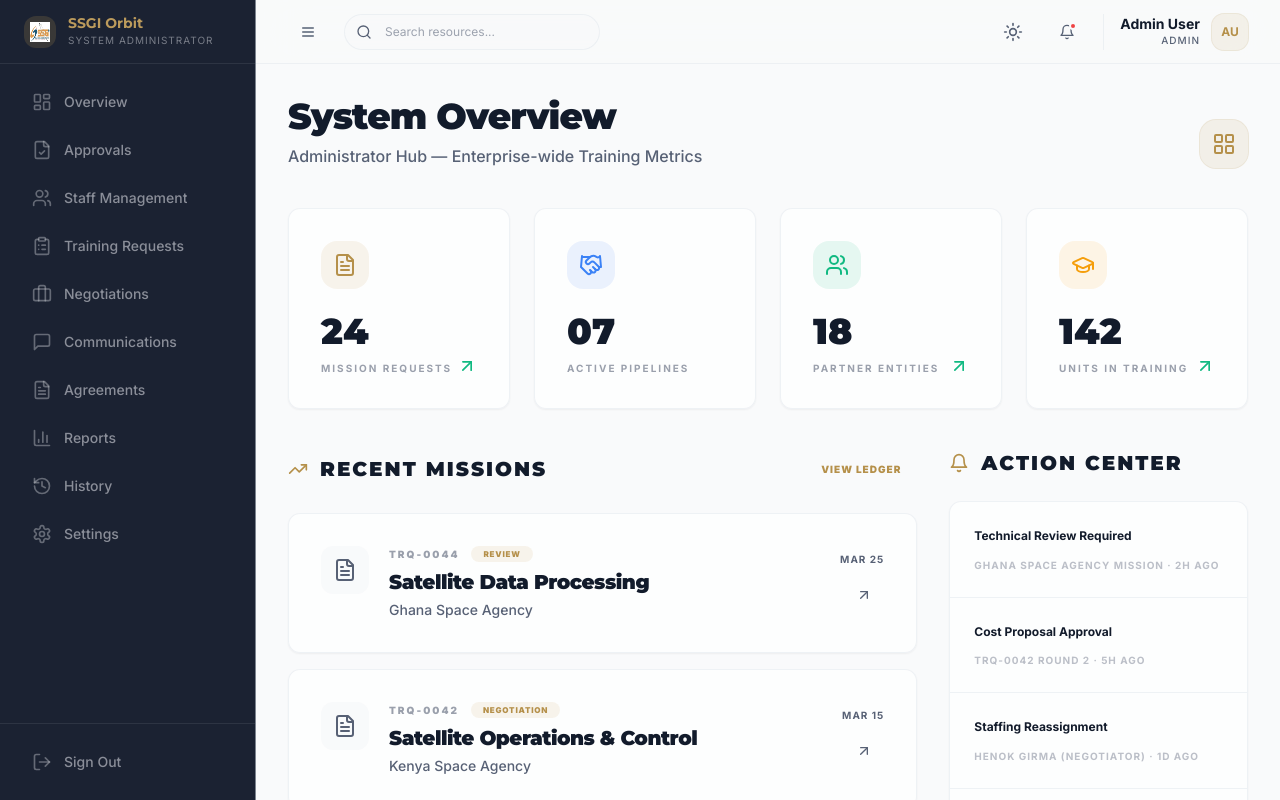
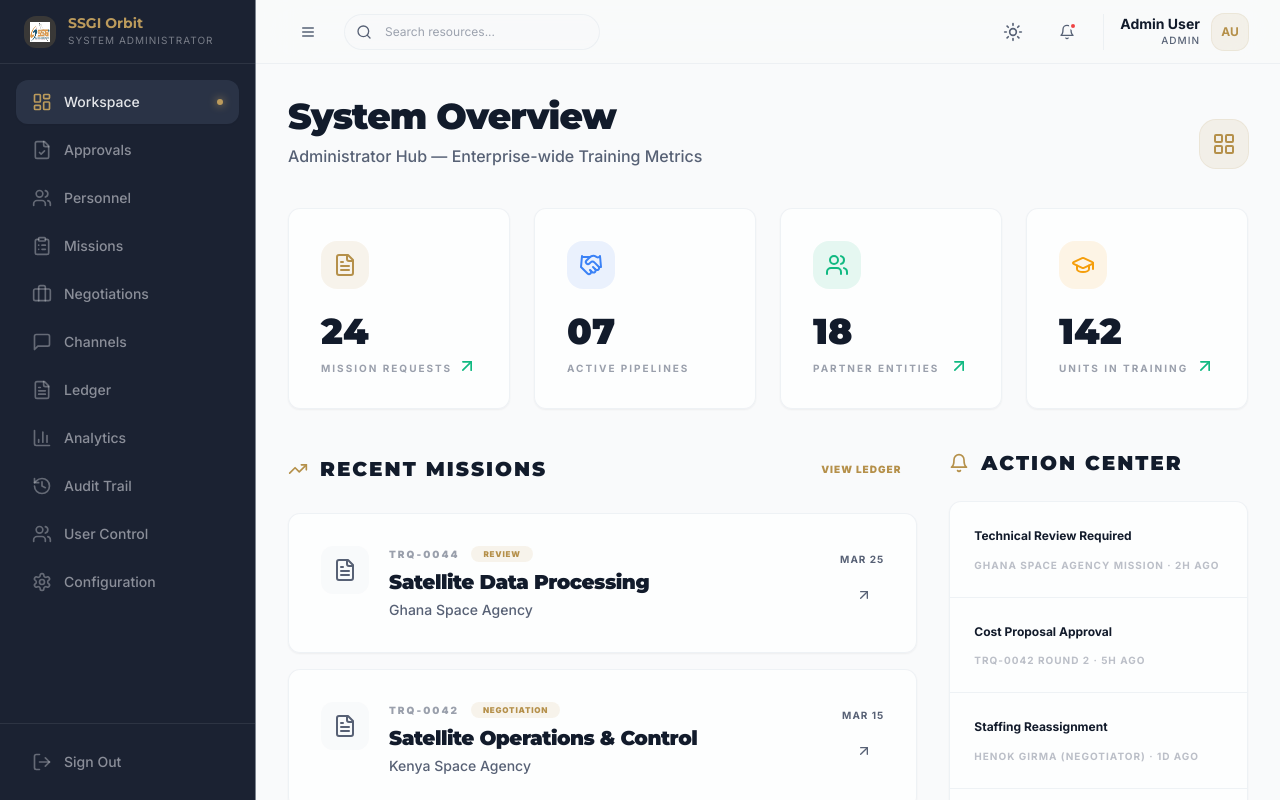
Before and after one commit to PixelApprentice/SSGI-Front-End, a Next.js app: page /admin in a window 1280 px wide. Shown: the top 800 px of the page. Built offline with nearby package versions, Linux system fonts and the light colour scheme.

Commit message:
feat: implement authentication logic in login page and refactor navigation configuration to support role-based path prefixing

```diff
--- a/app/login/page.tsx
+++ b/app/login/page.tsx
@@ -18,23 +18,46 @@ const roles = [
   { id: "admin", label: "Administrator", path: "/admin", description: "System admin" },
 ];
 
+import { useAuth } from "@/hooks/use-auth";
+import { useToast } from "@/hooks/use-toast";
+
 export default function Login() {
+  const [email, setEmail] = useState("");
+  const [password, setPassword] = useState("");
+  const [isLoading, setIsLoading] = useState(false);
   const [showPassword, setShowPassword] = useState(false);
-  const [selectedRole, setSelectedRole] = useState("client");
+  const { login } = useAuth();
+  const { toast } = useToast();
   const { theme, setTheme } = useTheme();
   const [mounted, setMounted] = useState(false);
 
   useEffect(() => {
-    console.log("Login page mounted");
     setMounted(true);
   }, []);
 
-  const handleRoleSelection = (roleId: string) => {
-    console.log("Role selection clicked:", roleId);
-    setSelectedRole(roleId);
+  const handleSubmit = async (e: React.FormEvent) => {
+    e.preventDefault();
+    setIsLoading(true);
+
+    try {
+      const success = await login(email, password);
+      if (!success) {
+        toast({
+          title: "Access Denied",
+          description: "Invalid account identifier or access key.",
+          variant: "destructive"
+        });
+      }
+    } catch (error) {
+      toast({
+        title: "System Error",
+        description: "Unable to reach the security gateway.",
+        variant: "destructive"
+      });
+    } finally {
+      setIsLoading(false);
+    }
   };
-
-  const currentRole = roles.find((r) => r.id === selectedRole)!;
 
   return (
     <div className="flex min-h-screen">
@@ -98,17 +121,20 @@ export default function Login() {
           <div className="mb-10">
             <h2 className="font-display text-3xl font-extrabold text-foreground mb-2 tracking-tight">Sign In</h2>
             <p className="text-sm text-muted-foreground font-medium">
-              Enter your credentials to access the portal
+              Enter your credentials to access the workspace
             </p>
           </div>
 
-          <form className="space-y-6" onSubmit={(e) => e.preventDefault()}>
+          <form className="space-y-6" onSubmit={handleSubmit}>
             <div className="space-y-2">
               <Label className="text-[10px] uppercase tracking-[0.2em] font-bold text-muted-foreground/70 ml-1">Account Identifier</Label>
               <Input
                 type="email"
+                value={email}
+                onChange={(e) => setEmail(e.target.value)}
                 placeholder="identifier@ssgi.gov.et"
                 className="h-12 bg-muted/30 border-border/50 rounded-xl px-4 text-sm focus:ring-primary/20 transition-all"
+                required
               />
             </div>
 
@@ -120,8 +146,11 @@ export default function Login() {
               <div className="relative">
                 <Input
                   type={showPassword ? "text" : "password"}
+                  value={password}
+                  onChange={(e) => setPassword(e.target.value)}
                   placeholder="••••••••"
                   className="h-12 bg-muted/30 border-border/50 rounded-xl px-4 text-sm pr-12 focus:ring-primary/20 transition-all"
+                  required
                 />
                 <button
                   type="button"
@@ -133,31 +162,13 @@ export default function Login() {
               </div>
             </div>
 
-            {/* Role Selection (Simplified/Hidable for production, but kept here for demo with better styling) */}
-            <div className="space-y-3 pt-2">
-              <Label className="text-[10px] uppercase tracking-[0.2em] font-bold text-muted-foreground/70 ml-1">System Role</Label>
-              <div className="grid grid-cols-2 gap-2">
-                {mounted && roles.map((role) => (
-                  <button
-                    key={role.id}
-                    type="button"
-                    onClick={() => handleRoleSelection(role.id)}
-                    className={`rounded-xl border px-3 py-2.5 text-xs font-bold transition-all duration-300 ${
-                      selectedRole === role.id
-                        ? "border-primary bg-primary/10 text-primary shadow-[0_0_15px_rgba(var(--primary),0.1)]"
-                        : "border-border/50 text-muted-foreground/60 hover:bg-muted/50 hover:text-foreground"
-                    }`}
-                  >
-                    {role.label}
-                  </button>
-                ))}
-              </div>
-            </div>
-
-            <Button asChild variant="gold" className="w-full h-14 rounded-xl text-sm font-bold shadow-lg shadow-primary/10 hover:shadow-primary/20 transition-all duration-300 mt-4">
-              <Link href={currentRole.path}>
-                Authorize Access
-              </Link>
+            <Button
+              type="submit"
+              variant="gold"
+              className="w-full h-14 rounded-xl text-sm font-bold shadow-lg shadow-primary/10 hover:shadow-primary/20 transition-all duration-300 mt-4"
+              disabled={isLoading}
+            >
+              {isLoading ? "Authorizing..." : "Authorize Access"}
             </Button>
           </form>
 
--- a/lib/navigation-config.ts
+++ b/lib/navigation-config.ts
@@ -22,77 +22,85 @@ export interface NavItem {
 
 export const NAV_ITEMS: NavItem[] = [
   {
-    title: "Overview",
-    href: "/dashboard",
+    title: "Workspace",
+    href: "/dashboard", // This will be mapped to role root
     icon: LayoutDashboard,
     roles: ['admin', 'dg', 'director', 'supervisor', 'negotiator'],
   },
   {
     title: "Approvals",
-    href: "/dg/approvals",
+    href: "/approvals",
     icon: FileCheck,
     roles: ['dg', 'admin'],
   },
   {
-    title: "Staff Management",
-    href: "/admin/staff",
+    title: "Personnel",
+    href: "/staff",
     icon: Users,
     roles: ['admin', 'director'],
   },
   {
-    title: "Training Requests",
-    href: "/admin/requests",
+    title: "Missions",
+    href: "/requests",
     icon: ClipboardList,
     roles: ['admin', 'director', 'dg'],
   },
   {
     title: "Negotiations",
-    href: "/negotiator/deals",
+    href: "/negotiations",
     icon: Briefcase,
     roles: ['negotiator', 'supervisor', 'admin'],
   },
   {
-    title: "Communications",
-    href: "/negotiator/comms",
+    title: "Channels",
+    href: "/comms",
     icon: MessageSquare,
     roles: ['negotiator', 'admin'],
   },
   {
-    title: "Agreements",
-    href: "/dg/agreements",
+    title: "Ledger",
+    href: "/agreements",
     icon: FileText,
-    roles: ['dg', 'admin', 'director'],
+    roles: ['dg', 'admin', 'director', 'supervisor'],
   },
   {
-    title: "Reports",
-    href: "/admin/reports",
+    title: "Analytics",
+    href: "/reports",
     icon: BarChart3,
     roles: ['admin', 'dg', 'director'],
   },
   {
-    title: "History",
-    href: "/supervisor/history",
+    title: "Audit Trail",
+    href: "/history",
     icon: History,
-    roles: ['supervisor', 'admin'],
+    roles: ['supervisor', 'admin', 'director'],
   },
   {
-    title: "Settings",
-    href: "/admin/settings",
+    title: "User Control",
+    href: "/users",
+    icon: Users,
+    roles: ['admin'],
+  },
+  {
+    title: "Configuration",
+    href: "/settings",
     icon: Settings,
     roles: ['admin', 'director'],
   },
 ];
 
 export const getNavItemsForRole = (role: Role) => {
-  // Map specific paths to role-friendly names if needed
+  const roleRoot = role === 'client' ? '/dashboard' : `/${role}`;
+
   return NAV_ITEMS.filter(item => item.roles.includes(role)).map(item => {
     let href = item.href;
-    // Adjust href based on role prefix if necessary
-    if (role === 'dg' && href.startsWith('/admin')) href = href.replace('/admin', '/dg');
-    if (role === 'director' && href.startsWith('/admin')) href = href.replace('/admin', '/director');
-    if (role === 'supervisor' && href.startsWith('/admin')) href = href.replace('/admin', '/supervisor');
-    if (role === 'negotiator' && href.startsWith('/admin')) href = href.replace('/admin', '/negotiator');
 
-    return { ...item, href };
+    // Map Workspace to the root of the role
+    if (href === "/dashboard") {
+      return { ...item, href: roleRoot };
+    }
+
+    // Prefix other routes with role root to ensure isolation
+    return { ...item, href: `${roleRoot}${href}` };
   });
 };
```
